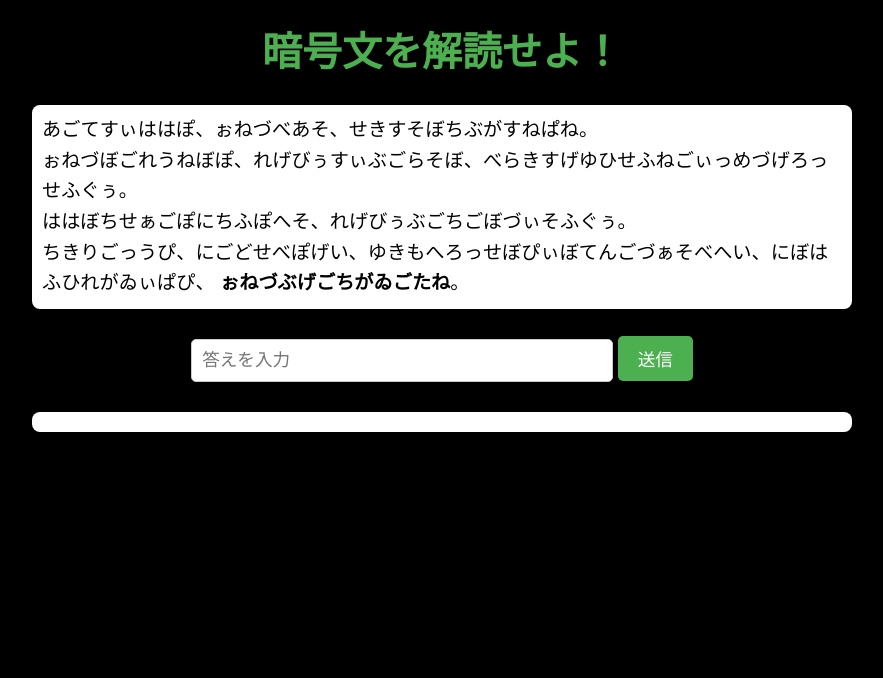
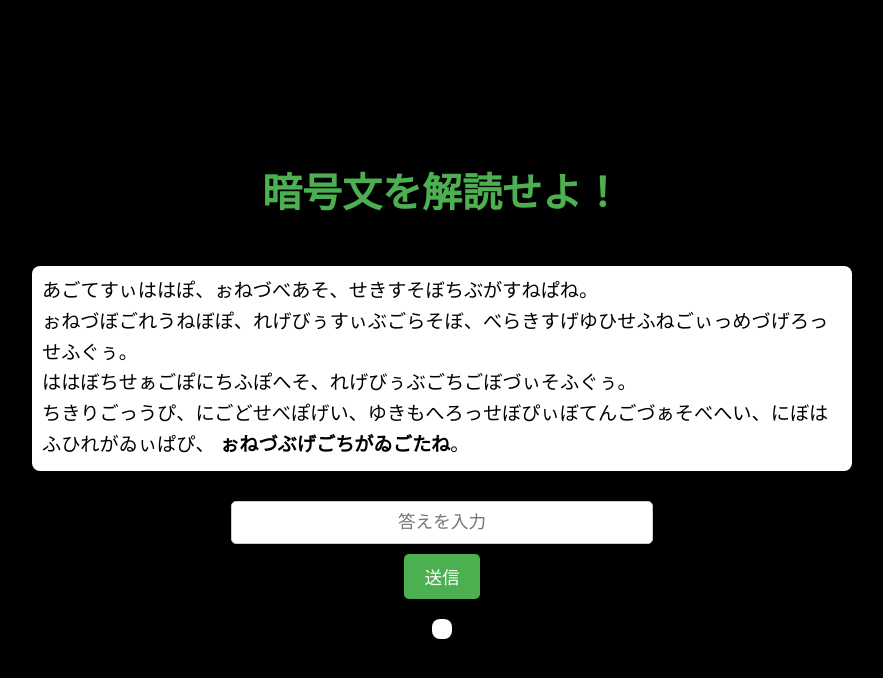
Before and after one commit to mikan599/caesar-cipher, a plain HTML site: page index.html in a window 1280 px wide. Shown: the whole page, without its empty margins (198-1081 px from the left). Drawn offline with Linux system fonts and the light colour scheme.

Commit message:
Update style.css

```diff
--- a/style.css
+++ b/style.css
@@ -5,7 +5,12 @@ body {
     color: #fff; /* 文字色を白に */
     margin: 0;
     padding: 0;
-    text-align: center;
+    text-align: center; /* 全体のテキストを中央揃え */
+    display: flex;
+    flex-direction: column;
+    align-items: center; /* アイテムを中央揃え */
+    justify-content: center; /* 中央揃え */
+    height: 100vh; /* ビューポートの高さに合わせる */
 }
 
 /* 見出し（h1）のスタイル */
@@ -13,6 +18,7 @@ h1 {
     color: #4CAF50;
     font-size: 2.5em;
     margin-top: 20px;
+    text-align: center; /* 見出しも中央揃え */
 }
 
 /* 段落（p）のスタイル */
@@ -53,6 +59,7 @@ input[type="text"] {
     margin: 10px 0;
     border-radius: 5px;
     border: 1px solid #ccc;
+    text-align: center; /* 入力ボックス内も中央揃え */
 }
 
 /* 結果表示のスタイル */
```
